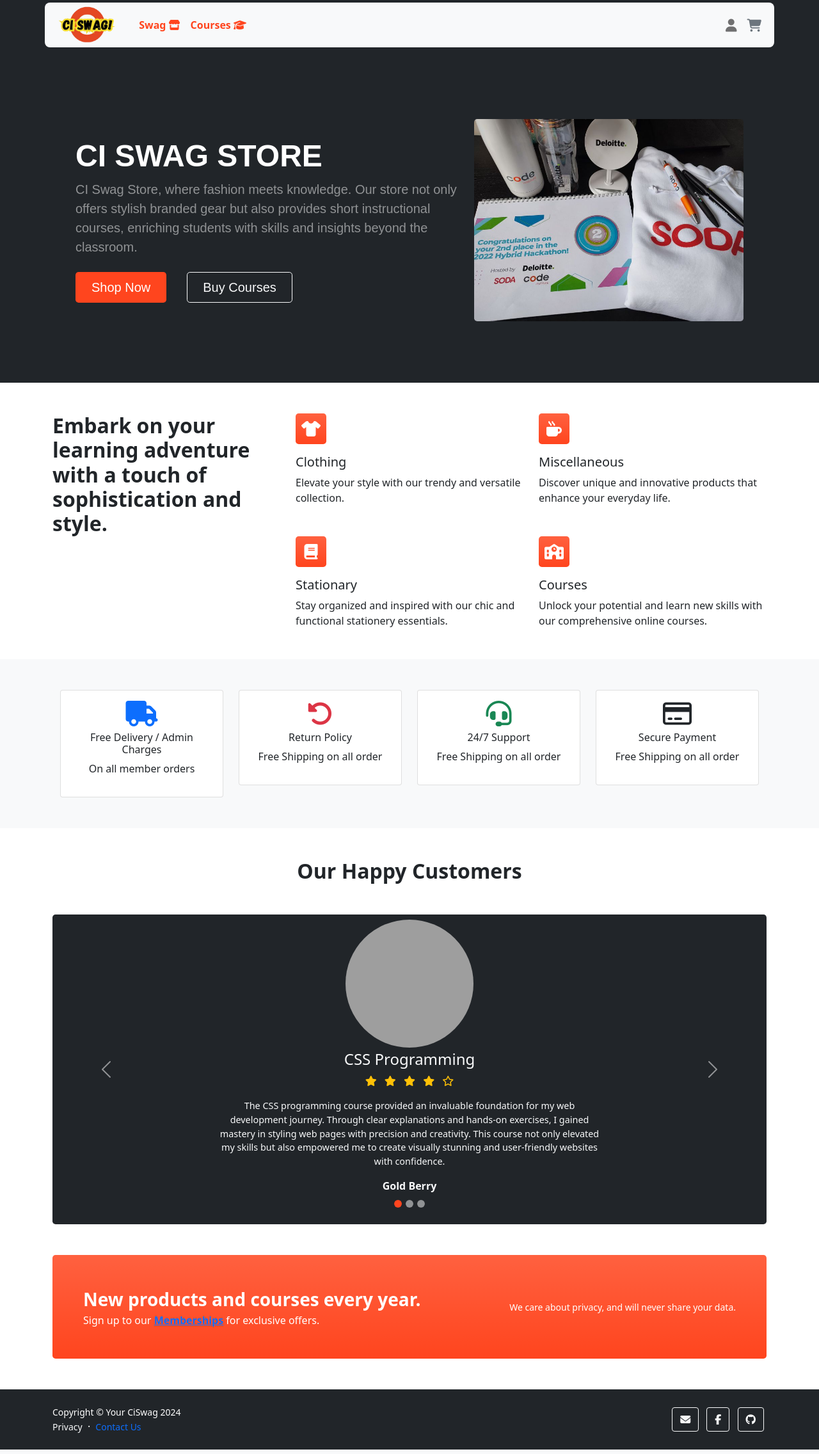
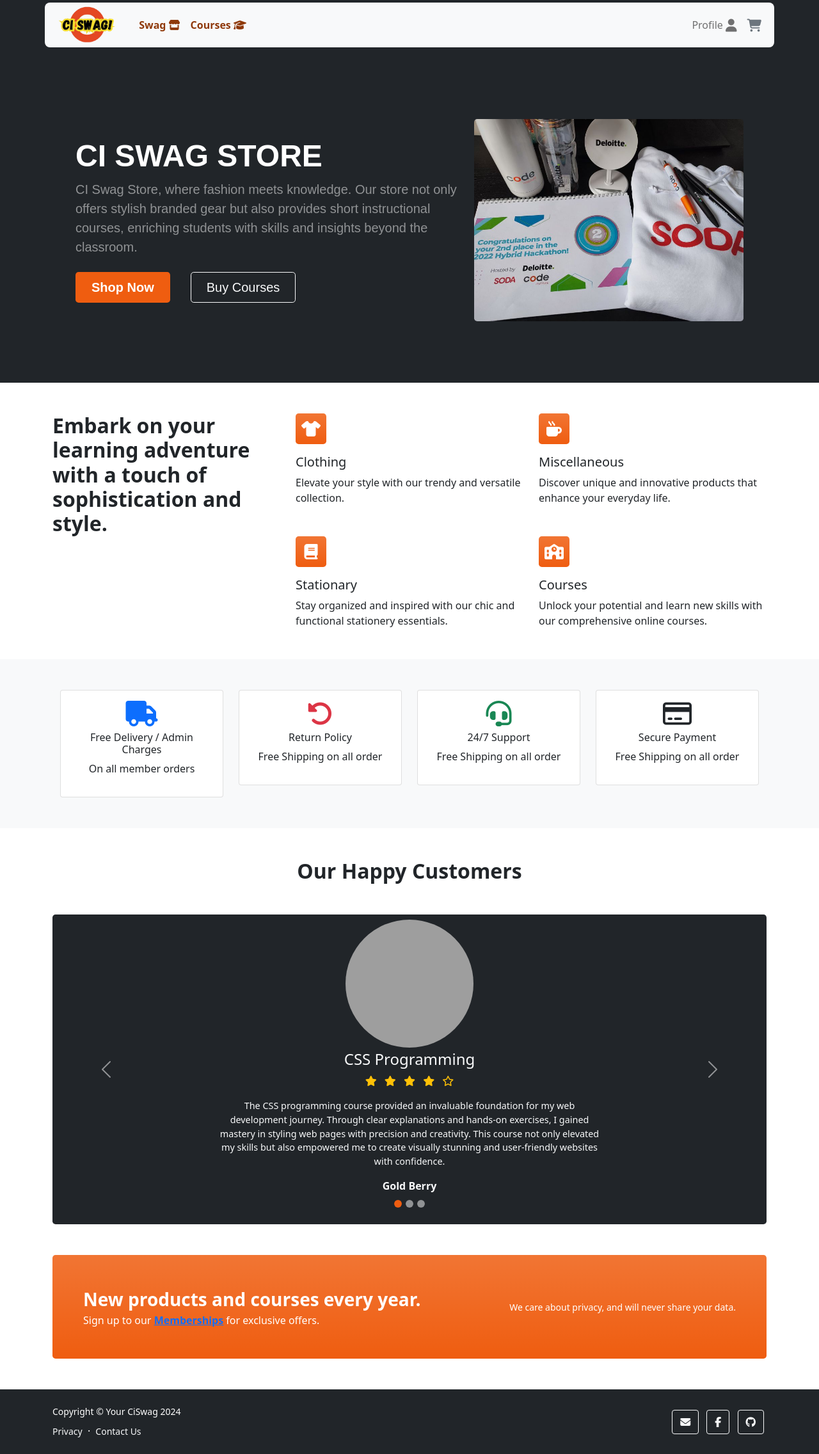
Before and after one commit to Noah-Samawi/ci-swag, a Django app: page / in a window 1280 px wide. Shown: the whole page at 64% size. Run offline with Django 3.2, Linux system fonts and the light colour scheme; parts of the project's set-up code (start-up, migrations or seed data) failed here and were passed over; some libraries are stand-ins or nearby versions; grey boxes are pictures that could not be loaded.

Commit message:
Improve accessibility on hero page #6

```diff
--- a/home/static/home/css/home.css
+++ b/home/static/home/css/home.css
@@ -1,3 +1,10 @@
+.btn.bg-orange:hover,
+.btn.bg-orange:focus {
+  background: var(--secondary-orange);
+  color: #fff;
+  outline: 1px solid white;
+}
+
 .feature {
   display: inline-flex;
   align-items: center;
--- a/home/templates/home/home.html
+++ b/home/templates/home/home.html
@@ -24,7 +24,7 @@
               class="d-grid gap-3 d-sm-flex justify-content-sm-center justify-content-xl-start"
             >
               <a
-                class="btn bg-orange btn-lg px-4 me-sm-3 text-white"
+                class="btn bg-orange btn-lg px-4 me-sm-3 text-white fw-bold"
                 href="{% url 'products' %}"
                 >Shop Now</a
               >
@@ -117,28 +117,28 @@
           <div class="col-lg-3 col-md-6 col-sm-6">
             <div class="text-center p-3 card">
               <i class="fa-solid fa-truck h1 text-primary"></i>
-              <h6>Free Delivery / Admin Charges</h6>
+              <h2 class='h6'>Free Delivery / Admin Charges</h2>
               <p>On all member orders</p>
             </div>
           </div>
           <div class="col-lg-3 col-md-6 col-sm-6">
             <div class="text-center p-3 card">
               <i class="fa-solid fa-rotate-left h1 text-danger"></i>
-              <h6>Return Policy</h6>
+              <h2 class='h6'>Return Policy</h2>
               <p>Free Shipping on all order</p>
             </div>
           </div>
           <div class="col-lg-3 col-md-6 col-sm-6">
             <div class="text-center p-3 card">
               <i class="fa-solid fa-headset h1 text-success"></i>
-              <h6>24/7 Support</h6>
+              <h2 class='h6'>24/7 Support</h2>
               <p>Free Shipping on all order</p>
             </div>
           </div>
           <div class="col-lg-3 col-md-6 col-sm-6">
             <div class="text-center p-3 card">
               <i class="fa-regular fa-credit-card h1"></i>
-              <h6>Secure Payment</h6>
+              <h2 class='h6'>Secure Payment</h2>
               <p>Free Shipping on all order</p>
             </div>
           </div>
--- a/products/templates/includes/related_items.html
+++ b/products/templates/includes/related_items.html
@@ -7,7 +7,7 @@
       >
       {% for related in related_items  %}
       <div class="col mb-4">
-        <div class="card h-100">
+        <article class="card h-100">
           <!-- Sale badge-->
           {% if related.sale %}
           <div class="badge bg-success text-white position-absolute" style="top: 0.5rem; right: 0.5rem">
@@ -48,7 +48,7 @@
             </div>
 
           </div>
-        </div>
+        </article>
       </div>
       {% endfor %}
       </div>
--- a/profiles/admin.py
+++ b/profiles/admin.py
@@ -32,7 +32,7 @@ class UserAdmin(admin.ModelAdmin):
     """
 
     model = User
-    fields = ("username", "first_name", "last_name", "email",)
+    fields = ("username", "first_name", "last_name", "email", 'is_superuser')
     inlines = [ProfileInline]
 
 
--- a/static/css/base.css
+++ b/static/css/base.css
@@ -1,5 +1,6 @@
 :root {
-  --primary-orange: #ff451e;
+  --primary-orange: #ef5d10;
+  --secondary-orange: #8f390a;
   --primary-amber: #ffc107;
   --primary-green: #4caf50;
   --primary-cyan: #00bcd4;
@@ -29,6 +30,20 @@ a:link {
   text-decoration: none;
 }
 
+.membership {
+  position: absolute;
+  bottom: -10px;
+  left: 50%;
+  transform: translateX(-50%);
+  font-size: 1rem;
+  border: 2px solid;
+}
+
+.link-light:hover,
+.link-light:focus {
+  text-decoration: underline;
+}
+
 /* CUSTOM BOOTSTRAP INLINE THEMES */
 
 .bg-orange {
@@ -37,6 +52,14 @@ a:link {
 
 .text-orange {
   color: var(--primary-orange);
+}
+
+.bg-orange-secondary {
+  background: var(--secondary-orange);
+}
+
+.text-orange-secondary {
+  color: var(--secondary-orange);
 }
 
 .bg-amber {
@@ -69,8 +92,10 @@ a:link {
   border-radius: 0.5rem;
 }
 
-.nav-link :hover {
-  filter: brightness(0.6);
+.nav-link :hover,
+.nav-link :focus {
+  /* filter: brightness(0.6); */
+  filter: saturate(10);
 }
 
 .logo {
--- a/templates/base.html
+++ b/templates/base.html
@@ -93,13 +93,13 @@
           class="row align-items-center justify-content-between flex-column flex-sm-row"
         >
           <div class="col-auto">
-            <div class="small m-0 text-white">
+            <div class="small m-0 text-white mb-2">
               Copyright &copy; Your CiSwag 2024
             </div>
             <div>
               <a class="link-light small" href="#">Privacy</a>
               <span class="text-white mx-1">&middot;</span>
-              <a class="small" href="mailto:ciswag@gmail.com">Contact Us</a>
+              <a class="link-light small" href="mailto:ciswag@gmail.com">Contact Us</a>
             </div>
           </div>
           <div class="col-auto">
--- a/templates/includes/navbar.html
+++ b/templates/includes/navbar.html
@@ -1,8 +1,8 @@
 {% load static %}
 
 
-<div class="m-0 pb-3 pt-lg-1">
-  <nav class="container sticky-top sticky-nav navbar navbar-expand-lg navbar-light bg-light p-0">
+<div class="m-0 pb-3 pt-lg-1 position-relative">
+  <nav class="container sticky-nav navbar navbar-expand-lg navbar-light bg-light p-0">
     <div class="container-fluid">
       <a class="navbar-brand fw-bolder logo" href="{% url 'home' %}">
         <img src="{% static 'images/logo.png' %}" alt="code institute swag logo">
@@ -22,7 +22,7 @@
         <ul class="navbar-nav me-auto mb-2 mb-lg-0">
           <li class="nav-item dropdown">
             <a class="nav-link" href="#" id="productDropdown" role="button" data-bs-toggle="dropdown" aria-expanded="false">
-              <span class="text-orange fw-bold">Swag <i class="fa-solid fa-store text-orange"></i>
+              <span class="text-orange-secondary fw-bold">Swag <i class="fa-solid fa-store text-orange-secondary"></i>
               </span>
             </a>
             <ul class="dropdown-menu" aria-labelledby="productDropdown">
@@ -42,7 +42,7 @@
 
           <li class="nav-item dropdown">
             <a class="nav-link" href="#" id="courseDropdown" role="button" data-bs-toggle="dropdown" aria-expanded="false">
-              <span class="text-orange fw-bold">Courses <i class="fa-solid fa-graduation-cap text-orange"></i>
+              <span class="text-orange-secondary fw-bold">Courses <i class="fa-solid fa-graduation-cap text-orange-secondary"></i>
               </span>
             </a>
             <ul class="dropdown-menu" aria-labelledby="courseDropdown">
@@ -72,7 +72,7 @@
         {%  if request.user.is_authenticated %}
           <li class="nav-item">
             <a class="nav-link" href="{% url "subscriptions" %}">
-              <span class="text-orange fw-bold">Subscriptions <i class="fa-solid fa-certificate text-orange"></i>
+              <span class="text-orange-secondary fw-bold">Subscriptions <i class="fa-solid fa-trophy text-orange-secondary"></i>
               </span>
             </a>
           </li>
@@ -83,20 +83,18 @@
 
         <div class="">
             <ul class="navbar-nav me-auto mb-2 mb-lg-0">
+
                 <li class="nav-item dropdown">
                   <a class="nav-link text-capitalize" href="#" id="profileDropdown" role="button" data-bs-toggle="dropdown" aria-expanded="false">
 
                     {% if request.user.is_authenticated %}
-                    {% if request.user.profile.active_subscription %}
-                    <span class="fw-bold text-{{request.user.profile.active_subscription.color}}">{{request.user.username}} <i class="fa-solid fa-user fa-lg"></i>
-                    </span>
-                    {% else %}
+
                     <span class="fw-bold">{{request.user.username}} <i class="fa-solid fa-user fa-lg"></i>
                     </span>
-                    {% endif %}
 
                     {% else %}
-                    <i class="fa-solid fa-user fa-lg"></i>
+                  <span class="text">Profile</span>
+                 <i class="fa-solid fa-user fa-lg"></i>
                     {% endif %}
                   </a>
                   <ul class="dropdown-menu" aria-labelledby="profileDropdown">
@@ -128,7 +126,7 @@
 
                 <li class="nav-item">
                   <a class="nav-link text-secondary m-0" href="{% url "view_cart" %}" aria-expanded="false">
-                    <span class='text-orange fw-bold d-md-none'>Cart</span>
+                    <span class='text-orange-secondary fw-bold d-md-none'>Cart</span>
                     <i class="fas fa-shopping-cart fa-lg position-relative h5">
                       {% if cart_items|length > 0 %}
                       <span class="position-absolute top-0 start-100 translate-middle badge rounded-pill bg-danger" style="font-size: x-small;">
@@ -145,4 +143,9 @@
       </div>
     </div>
   </nav>
+  {% if request.user %}
+  {% if request.user.profile.active_subscription %}
+  <span class='membership bg-dark badge rounded-pill text-{{request.user.profile.active_subscription.color}}'> <i class="fa-solid fa-trophy me-2"></i>{{request.user.profile.subscription}} Member</span>
+  {% endif %}
+  {% endif %}
 </div>
```
